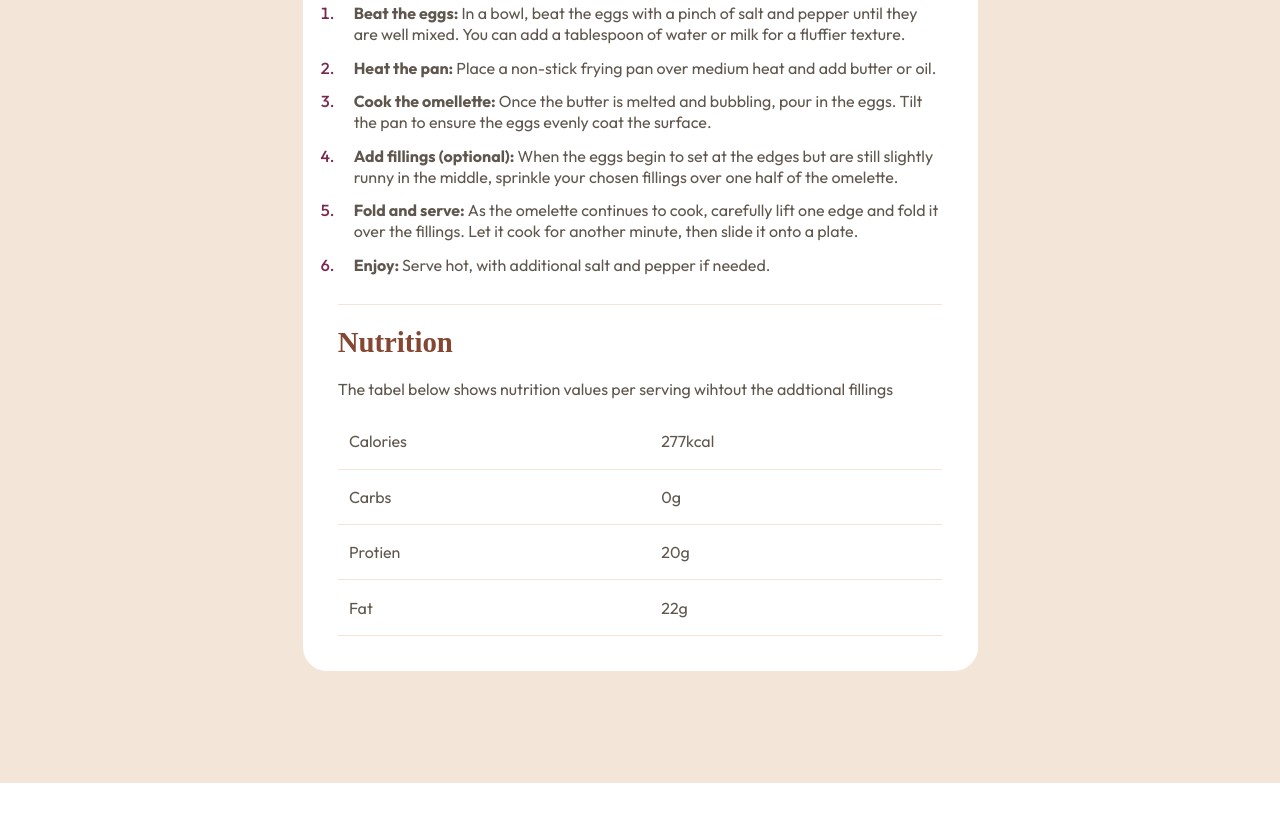
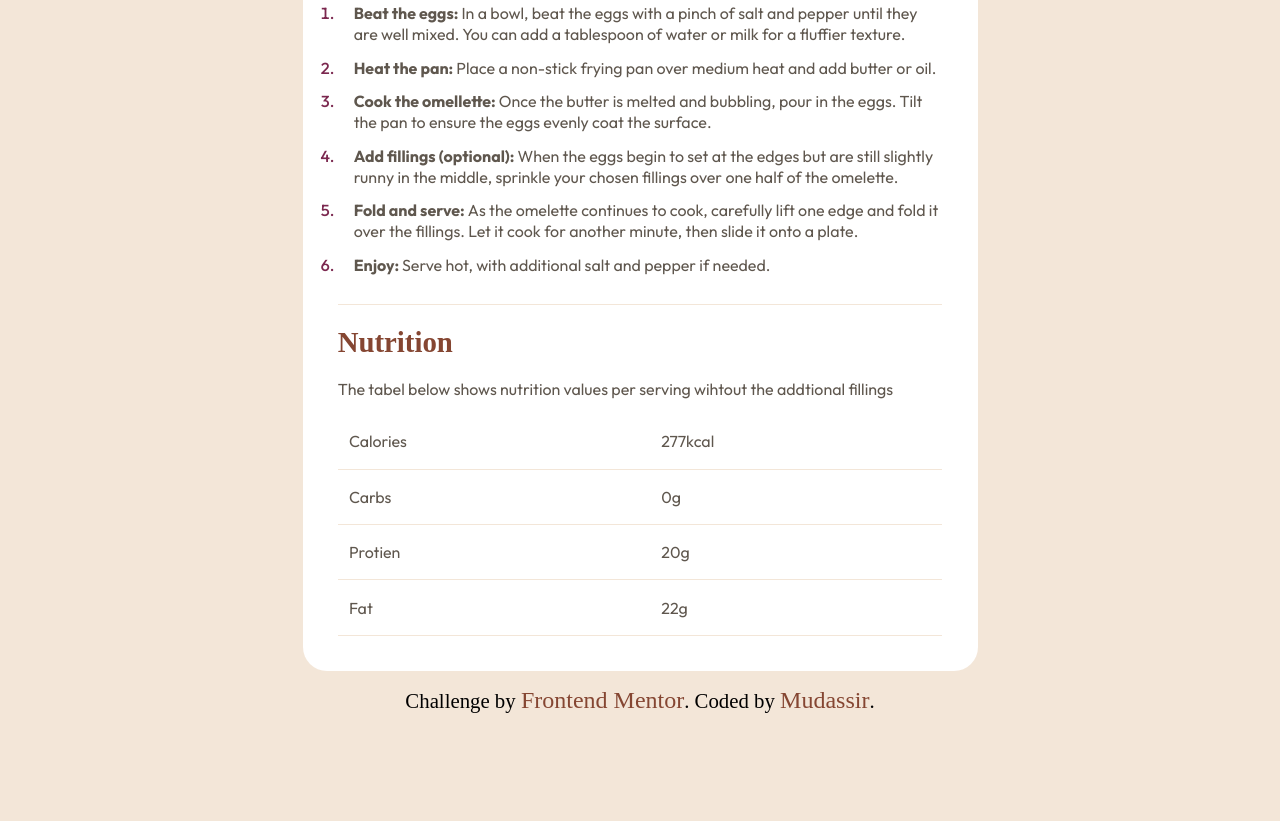
Before and after one commit to Mudassir-Coder/Recipe-Page-frontendMentor, a plain HTML site: page index.html in a window 1280 px wide. Shown: the part 1136-1957 px from the top of the page. Before the commit the page ends 1919 px from the top, so only its background shows below. Drawn offline with Linux system fonts and the light colour scheme.

Commit message:
The Final Project

```diff
--- a/index.html
+++ b/index.html
@@ -115,11 +115,10 @@
           </table>
         </div>
       </div>
+      <div class="attribution">
+        Challenge by <a href="https://www.frontendmentor.io?ref=challenge" target="_blank">Frontend Mentor</a>.
+        Coded by <a href="https://github.com/Mudassir-Coder">Mudassir</a>.
+      </div>
     </main>
-
-    <!--   <div class="attribution">
-    Challenge by <a href="https://www.frontendmentor.io?ref=challenge" target="_blank">Frontend Mentor</a>.
-    Coded by <a href="#">Your Name Here</a>.
-  </div> -->
   </body>
 </html>
--- a/main.css
+++ b/main.css
@@ -146,3 +146,24 @@ table tr td{
   border-bottom: 1px solid var(--Stone-100);
   padding: 0.7rem;
 }
+
+
+.attribution{
+  height: 50px;
+  width: 100%;
+  text-align: center;
+  padding: 1rem;
+  font-size: 1.3rem;
+}
+
+.attribution a{
+  color: var(--Brown-800);
+  text-decoration: none;
+  font-size: 1.5rem;
+  transition:all .3s;
+}
+
+.attribution a:hover,
+.attribution a:focus{
+  color: var(--Rose-800);
+}
```
